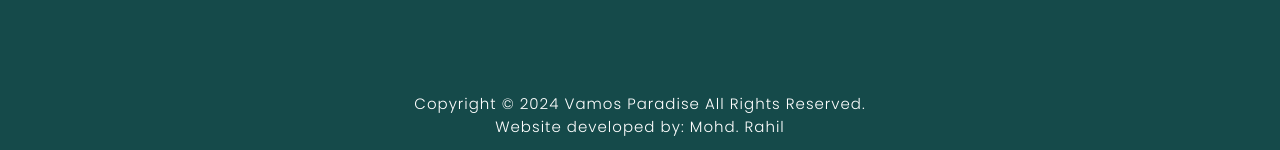
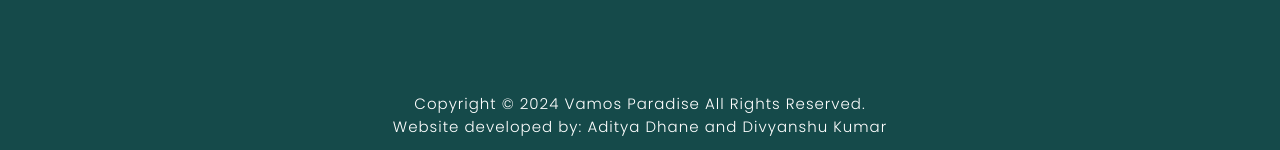
Before and after one commit to kumarDivyanshu/Travel, a website: page public/contact.html in a window 1280 px wide. Shown: the part 1432-1582 px from the top of the page. Drawn offline with nearby package versions, Linux system fonts and the light colour scheme.

Commit message:
Update contact.html

```diff
--- a/public/contact.html
+++ b/public/contact.html
@@ -77,7 +77,7 @@
     </div>
 
     <div class="end">
-        <p>Copyright © 2024 Vamos Paradise All Rights Reserved.<br>Website developed by: Mohd. Rahil</p>
+        <p>Copyright © 2024 Vamos Paradise All Rights Reserved.<br>Website developed by: Aditya Dhane and Divyanshu Kumar</p>
     </div>
 </section>
 
```
